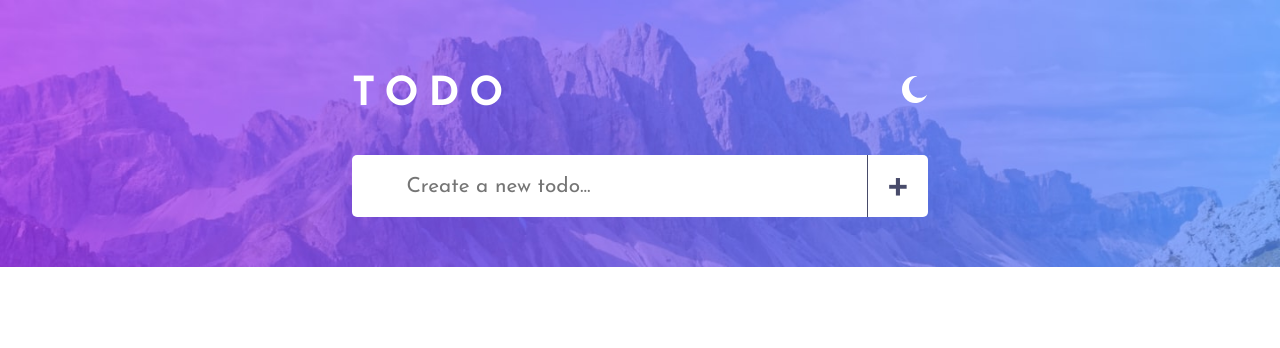
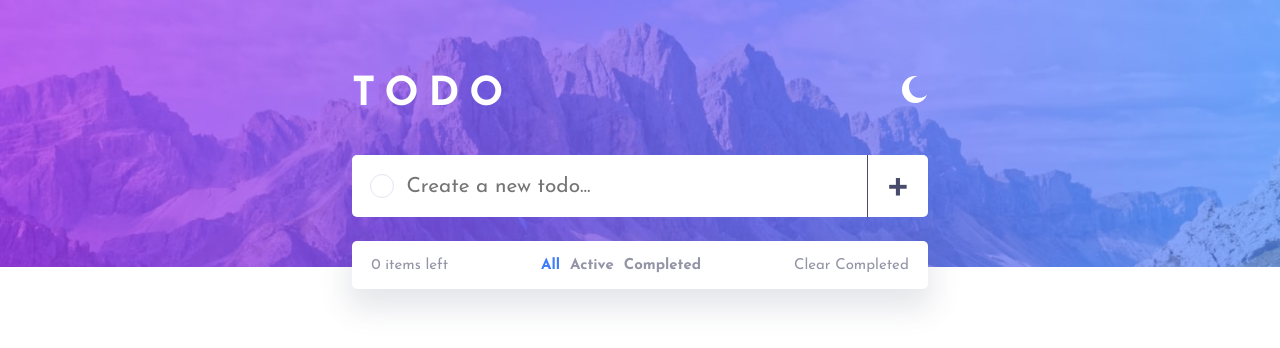
Before and after one commit to salmaane/todo-list-v2, a React (Create React App) app: page / in a window 1280 px wide. Shown: the top 348 px of the page. Built offline with nearby package versions, Linux system fonts and the light colour scheme.

Commit message:
todo list filter implemented and CSS completed

```diff
--- a/package.json
+++ b/package.json
@@ -6,13 +6,9 @@
     "@testing-library/jest-dom": "^5.16.5",
     "@testing-library/react": "^13.4.0",
     "@testing-library/user-event": "^13.5.0",
-    "i": "^0.3.7",
     "react": "^18.2.0",
     "react-dom": "^18.2.0",
     "react-scripts": "^5.0.1",
-    "react-uuid": "^2.0.0",
-    "uuid": "^9.0.0",
-    "uuidv4": "^6.2.13",
     "web-vitals": "^2.1.4"
   },
   "scripts": {
--- a/src/components/Todo.js
+++ b/src/components/Todo.js
@@ -12,7 +12,10 @@ export default function Todo({todo,handleDelete,handleCheck}) {
                     />
                     <span className="checkmark"></span>
                     {todo.text}
-                    <button onClick={() => handleDelete(todo.id)} >delete</button>
+                    <img src='./images/icon-cross.svg'
+                        onClick={() => handleDelete(todo.id)}
+                        className="cross-icon" alt=""
+                    />
                 </label>
             </li>
     );
--- a/src/components/todolist.js
+++ b/src/components/todolist.js
@@ -1,23 +1,23 @@
-import React, { useState, useRef} from 'react';
-import uuid from 'react-uuid';
+import React, {useState, useRef} from 'react';
 import Todo from './Todo.js'
 
 
 export default function TodoList() {
     const [todos,setTodos] = useState([]);
-    const [text,setText] = useState('');
+    const [inputText,setInputText] = useState('');
+    const [activeFilter,setActiveFilter] = useState('All');
     const inputRef = useRef(null);
 
     function handleTodoAdd(e) {
         e.preventDefault();
         if(inputRef.current.value === '') return;
         const newTodo = {
-            id : uuid(),
+            id : crypto.randomUUID(),
             text : inputRef.current.value,
             done:false
         }
         setTodos([...todos,newTodo]);
-        setText('');
+        setInputText('');
     }
 
     function handleDeleteTodo(todoId){
@@ -37,23 +37,47 @@ export default function TodoList() {
         }));
     }
 
+    function clearCompleted() {
+        setTodos(todos.filter(todo => !todo.done));
+    }
+
+    function filterAll() {
+        setActiveFilter('All');
+    }
+    function filterActive() {
+        setActiveFilter('Active');
+    }
+    function filterCompleted() {
+        setActiveFilter('Completed');
+    }
+
+    let renderList = todos;
+    if(activeFilter==='Active') {
+        renderList = todos.filter(todo=> !todo.done);
+    }
+    if(activeFilter==='Completed') {
+        renderList = todos.filter(todo=> todo.done);
+    }
+
     return (
         <div className='todolist'>
             <form>
+                <span className="checkmark"></span>
                 <input
                 type="text"
                 ref={inputRef}
-                value={text}
-                onChange={e=>setText(e.target.value)}
+                value={inputText}
+                onChange={e=>setInputText(e.target.value)}
                 placeholder="Create a new todo..."
                 />
                 <button onClick={handleTodoAdd}
                  className="add-button"
                  >+</button>
             </form>
+
             <div className='list-container'>
                 <ul>
-                    {todos.map(todo => (
+                    {renderList.map(todo => (
                         <Todo
                         key={todo.id}
                         todo={todo}
@@ -62,6 +86,27 @@ export default function TodoList() {
                         />
                     ) )}
                 </ul>
+
+                <div className='filter-list'>
+                    <p>{todos.length} items left</p>
+                    <div className="filter-buttons">
+                        <span
+                            className={activeFilter==='All'?'active-filter':'null'}
+                            onClick={filterAll}
+                        >All</span>
+                        <span
+                            className={activeFilter==='Active'?'active-filter':'null'}
+                            onClick={filterActive}
+                        >Active</span>
+                        <span
+                            className={activeFilter==='Completed'?'active-filter':'null'}
+                            onClick={filterCompleted}
+                        >Completed</span>
+                    </div>
+                    <p className='clear-completed'
+                        onClick={clearCompleted}
+                    >Clear Completed</p>
+                </div>
             </div>
         </div>
     );
--- a/src/index.css
+++ b/src/index.css
@@ -41,6 +41,7 @@ header {
   width: 36rem;
 }
 form {
+  position: relative;
   margin: 2.5rem 0 1.5rem 0;
   width: 100%;
   display: flex;
@@ -66,19 +67,25 @@ input[type='text'] {
 .list-container {
   background-color: white;
   border-radius: 5px;
+  box-shadow: 0 15px 30px 4px hsla(235, 19%, 35%,14%);
 }
 .todo {
+  color: hsl(233, 14%, 35%);
   height: 3.8rem;
   font-size: 1.3rem;
-  padding-left: 3.4rem;
+  padding: 0 1.5rem 0 3.7rem;
   position: relative;
   border-bottom: 1px solid hsl(236, 33%, 92%);
+}
+.todo:hover {
+  color: hsl(237, 14%, 26%);
 }
 label {
   width: 100%;
   height: 100%;
   display: flex;
   align-items: center;
+  justify-content: space-between;
 }
 input[type="checkbox"] {
   position: absolute;
@@ -98,10 +105,46 @@ input[type="checkbox"] {
   cursor: pointer;
 }
 .todo:hover .checkmark{
-  border-image: linear-gradient(hsl(192, 100%, 67%),hsl(280, 87%, 65%));
+  border: double 1px transparent;
+  background-image: linear-gradient(white, white),
+  linear-gradient(hsl(192, 100%, 67%),hsl(280, 87%, 65%));
+  background-clip: content-box,border-box;
+  background-origin: border-box;
 }
 input[type="checkbox"]:checked ~ .checkmark {
   background: url('../public/images/icon-check.svg') no-repeat center,
-              linear-gradient(hsl(192, 100%, 67%),hsl(280, 87%, 65%));
+  linear-gradient(hsl(192, 100%, 67%),hsl(280, 87%, 65%)) content-box;
+}
+.cross-icon {
+  display: none;
+}
+.todo:hover .cross-icon {
+  display: block;
+}
 
+.filter-list {
+  font-size: 15px;
+  color: hsl(236, 9%, 61%);
+  height: 3rem;
+  display: flex;
+  padding: 0 1.2rem;
+  align-items: center;
+  justify-content: space-between;
 }
+.filter-buttons span {
+  font-weight: 600;
+  cursor: pointer;
+  margin: 0 5px;
+}
+.filter-buttons span:hover {
+  color: hsl(235, 19%, 35%);
+}
+.clear-completed {
+  cursor: pointer;
+}
+.clear-completed:hover {
+  color: hsl(235, 19%, 35%);
+}
+.active-filter {
+  color: hsl(220, 98%, 61%);
+}
```
Also changed, not shown: 1 other file (tests, documents, lock files or other folders).
